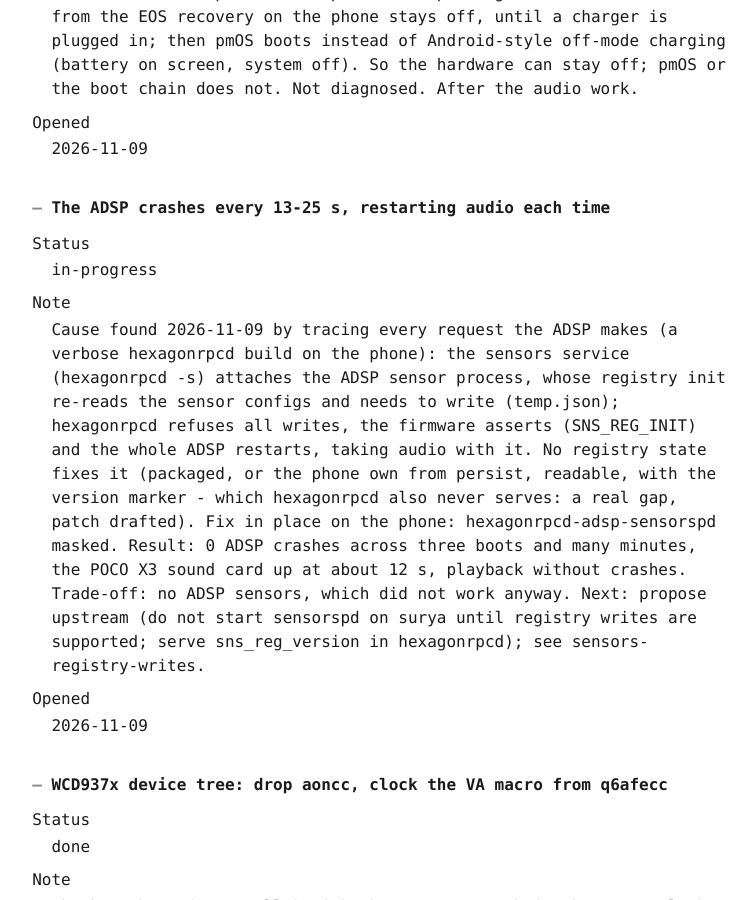
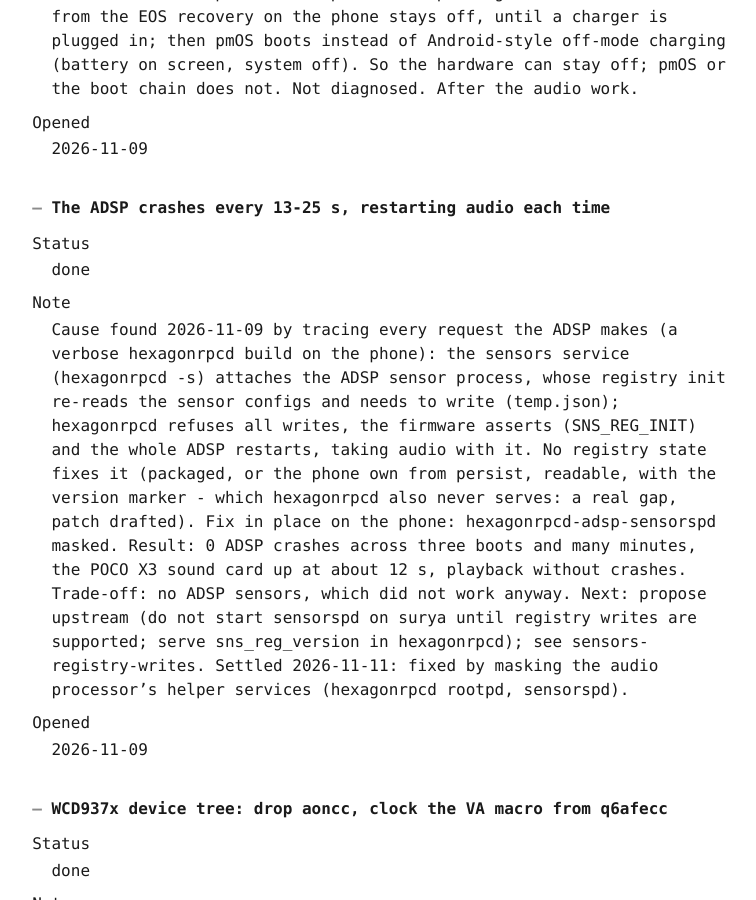
Before and after one commit to linux-phone-oco/docs, a Jekyll site: the page built from docs/backlog.md, in a window 1280 px wide and 900 px high, scrolled down 1478 px. Shown: the whole window, without its empty margins (261-1017 px from the left). Built offline with Jekyll 4.4.1, drawn with Linux system fonts in a browser that asks for light colours; our own code applies the rules of GitHub Pages for plain Markdown files.

Commit message:
feat(data): the ADSP crash item settled (#59)
Co-authored-by: lab-agent-session <agent@creation-guidelines>

```diff
--- a/data/backlog.json
+++ b/data/backlog.json
@@ -3,7 +3,7 @@
 {"id":"custom-matrix-render","title":"A custom render.py that draws support_status as a real device x component matrix, not one page-section per row","status":"open","note":"The generic engine renders it as plain rows for now (it has no reason to detect this shape specially); a matrix is much easier to scan at a glance once there is more than one device.","opened":"2026-11-04"}
 {"id":"verify-headphone-mic-earpiece","title":"Verify headphone, mic and earpiece status directly on hardware instead of relying on the secondhand pmaports note","status":"open","note":"The source only confirms mic/earpiece are broken as a group; headphone output specifically was never separately confirmed one way or the other.","opened":"2026-11-04"}
 {"id":"off-state-charging","title":"The phone cannot stay off: shutdown and a charger both boot pmOS","status":"open","note":"Seen 2026-11-09. poweroff in pmOS boots pmOS again. The same shutdown from the EOS recovery on the phone stays off, until a charger is plugged in; then pmOS boots instead of Android-style off-mode charging (battery on screen, system off). So the hardware can stay off; pmOS or the boot chain does not. Not diagnosed. After the audio work.","opened":"2026-11-09"}
-{"id":"adsp-sensor-crash-loop","title":"The ADSP crashes every 13-25 s, restarting audio each time","status":"in-progress","note":"Cause found 2026-11-09 by tracing every request the ADSP makes (a verbose hexagonrpcd build on the phone): the sensors service (hexagonrpcd -s) attaches the ADSP sensor process, whose registry init re-reads the sensor configs and needs to write (temp.json); hexagonrpcd refuses all writes, the firmware asserts (SNS_REG_INIT) and the whole ADSP restarts, taking audio with it. No registry state fixes it (packaged, or the phone own from persist, readable, with the version marker - which hexagonrpcd also never serves: a real gap, patch drafted). Fix in place on the phone: hexagonrpcd-adsp-sensorspd masked. Result: 0 ADSP crashes across three boots and many minutes, the POCO X3 sound card up at about 12 s, playback without crashes. Trade-off: no ADSP sensors, which did not work anyway. Next: propose upstream (do not start sensorspd on surya until registry writes are supported; serve sns_reg_version in hexagonrpcd); see sensors-registry-writes.","opened":"2026-11-09"}
+{"id":"adsp-sensor-crash-loop","title":"The ADSP crashes every 13-25 s, restarting audio each time","status":"done","note":"Cause found 2026-11-09 by tracing every request the ADSP makes (a verbose hexagonrpcd build on the phone): the sensors service (hexagonrpcd -s) attaches the ADSP sensor process, whose registry init re-reads the sensor configs and needs to write (temp.json); hexagonrpcd refuses all writes, the firmware asserts (SNS_REG_INIT) and the whole ADSP restarts, taking audio with it. No registry state fixes it (packaged, or the phone own from persist, readable, with the version marker - which hexagonrpcd also never serves: a real gap, patch drafted). Fix in place on the phone: hexagonrpcd-adsp-sensorspd masked. Result: 0 ADSP crashes across three boots and many minutes, the POCO X3 sound card up at about 12 s, playback without crashes. Trade-off: no ADSP sensors, which did not work anyway. Next: propose upstream (do not start sensorspd on surya until registry writes are supported; serve sns_reg_version in hexagonrpcd); see sensors-registry-writes. Settled 2026-11-11: fixed by masking the audio processor's helper services (hexagonrpcd rootpd, sensorspd).","opened":"2026-11-09"}
 {"id":"wcd937x-dt-aoncc","title":"WCD937x device tree: drop aoncc, clock the VA macro from q6afecc","status":"done","note":"The boot hang (RCU stalls) with the WCD937x patch is the aoncc clock controller at 0x03380000, an SM8250 address with nothing near it in the SM7150 tree: with only aoncc disabled the phone boots (2026-11-09). Without aoncc the VA macro has no mclk, so the macros, SoundWire and the sound card stay deferred. Fix as SM8250 does: no aoncc, VA macro mclk from q6afecc. Audit tools and results in linux-phone-oco/surya-lab and on linux-phone-oco/linux#1. Settled 2026-11-11: in linux-phone-oco/linux pull request #1; the codec comes up.","opened":"2026-11-09"}
 {"id":"sensors-registry-writes","title":"ADSP sensors: let hexagonrpcd serve a writable sensor registry","status":"open","note":"The sensors firmware on SM7150 (surya) rebuilds its registry from the configs at start and writes temp.json beside it; hexagonrpcd refuses every write by design, and does not serve registry/../sns_reg_version either. Sensors need both: the version marker served (patch drafted against hexagonrpc v0.5.0-20) and writes to a per-device writable copy of the registry (as Android persist is writable). An upstream change to linux-msm/hexagonrpc; until then the sensors service stays off on surya.","opened":"2026-11-09"}
 {"id":"audio-cold-boot-race","title":"One cold boot came up without audio services","status":"open","note":"With the sensors service off, one boot (2026-11-09) never announced the ADSP audio services, so no sound card until the ADSP was restarted by hand. Not reproduced in two further valid cold boots (audio services about 0.1-0.2 s after the ADSP, card present). Watch for it; if it recurs, check whether the in-kernel pd-mapper was loaded before the ADSP booted.","opened":"2026-11-09"}
--- a/docs/backlog.md
+++ b/docs/backlog.md
@@ -68,10 +68,10 @@ Opened
 ### The ADSP crashes every 13-25 s, restarting audio each time
 
 Status
-: in-progress
+: done
 
 Note
-: Cause found 2026-11-09 by tracing every request the ADSP makes (a verbose hexagonrpcd build on the phone): the sensors service (hexagonrpcd -s) attaches the ADSP sensor process, whose registry init re-reads the sensor configs and needs to write (temp.json); hexagonrpcd refuses all writes, the firmware asserts (SNS_REG_INIT) and the whole ADSP restarts, taking audio with it. No registry state fixes it (packaged, or the phone own from persist, readable, with the version marker - which hexagonrpcd also never serves: a real gap, patch drafted). Fix in place on the phone: hexagonrpcd-adsp-sensorspd masked. Result: 0 ADSP crashes across three boots and many minutes, the POCO X3 sound card up at about 12 s, playback without crashes. Trade-off: no ADSP sensors, which did not work anyway. Next: propose upstream (do not start sensorspd on surya until registry writes are supported; serve sns_reg_version in hexagonrpcd); see sensors-registry-writes.
+: Cause found 2026-11-09 by tracing every request the ADSP makes (a verbose hexagonrpcd build on the phone): the sensors service (hexagonrpcd -s) attaches the ADSP sensor process, whose registry init re-reads the sensor configs and needs to write (temp.json); hexagonrpcd refuses all writes, the firmware asserts (SNS_REG_INIT) and the whole ADSP restarts, taking audio with it. No registry state fixes it (packaged, or the phone own from persist, readable, with the version marker - which hexagonrpcd also never serves: a real gap, patch drafted). Fix in place on the phone: hexagonrpcd-adsp-sensorspd masked. Result: 0 ADSP crashes across three boots and many minutes, the POCO X3 sound card up at about 12 s, playback without crashes. Trade-off: no ADSP sensors, which did not work anyway. Next: propose upstream (do not start sensorspd on surya until registry writes are supported; serve sns_reg_version in hexagonrpcd); see sensors-registry-writes. Settled 2026-11-11: fixed by masking the audio processor's helper services (hexagonrpcd rootpd, sensorspd).
 
 Opened
 : 2026-11-09
```
